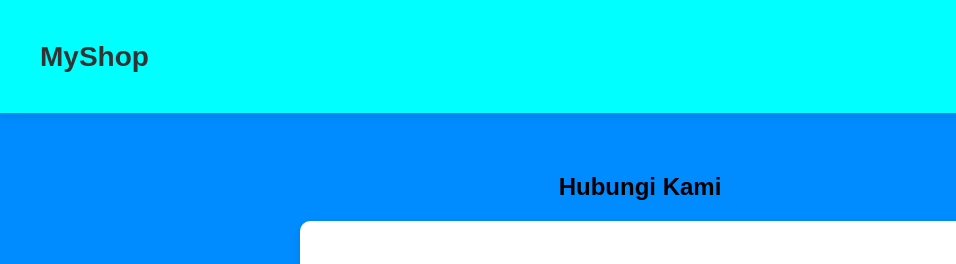
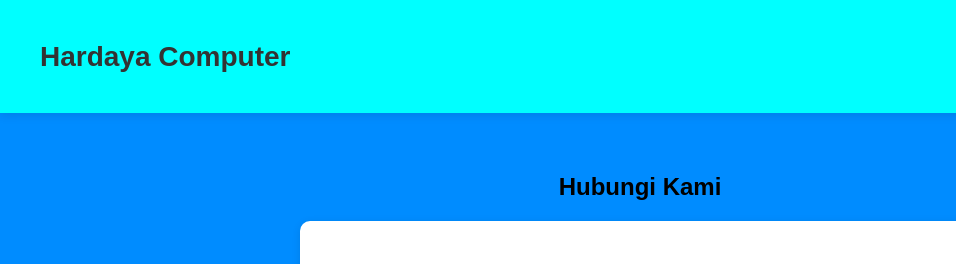
Before and after one commit to yorafa28/Quiz_Yosua-Rafael-Hong, a plain HTML site: page kontak.html in a window 1280 px wide. Shown: the top 264 px of the page, 0-956 px from the left. Drawn offline with Linux system fonts and the light colour scheme.

Commit message:
Update kontak.html

```diff
--- a/kontak.html
+++ b/kontak.html
@@ -9,7 +9,7 @@
 <body>
 
 <header>
-    <div class="logo">MyShop</div>
+    <div class="logo">Hardaya Computer</div>
     <nav>
         <ul>
             <li><a href="index.html"><img src="https://cdn-icons-png.flaticon.com/512/25/25694.png">Home</a></li>
```
